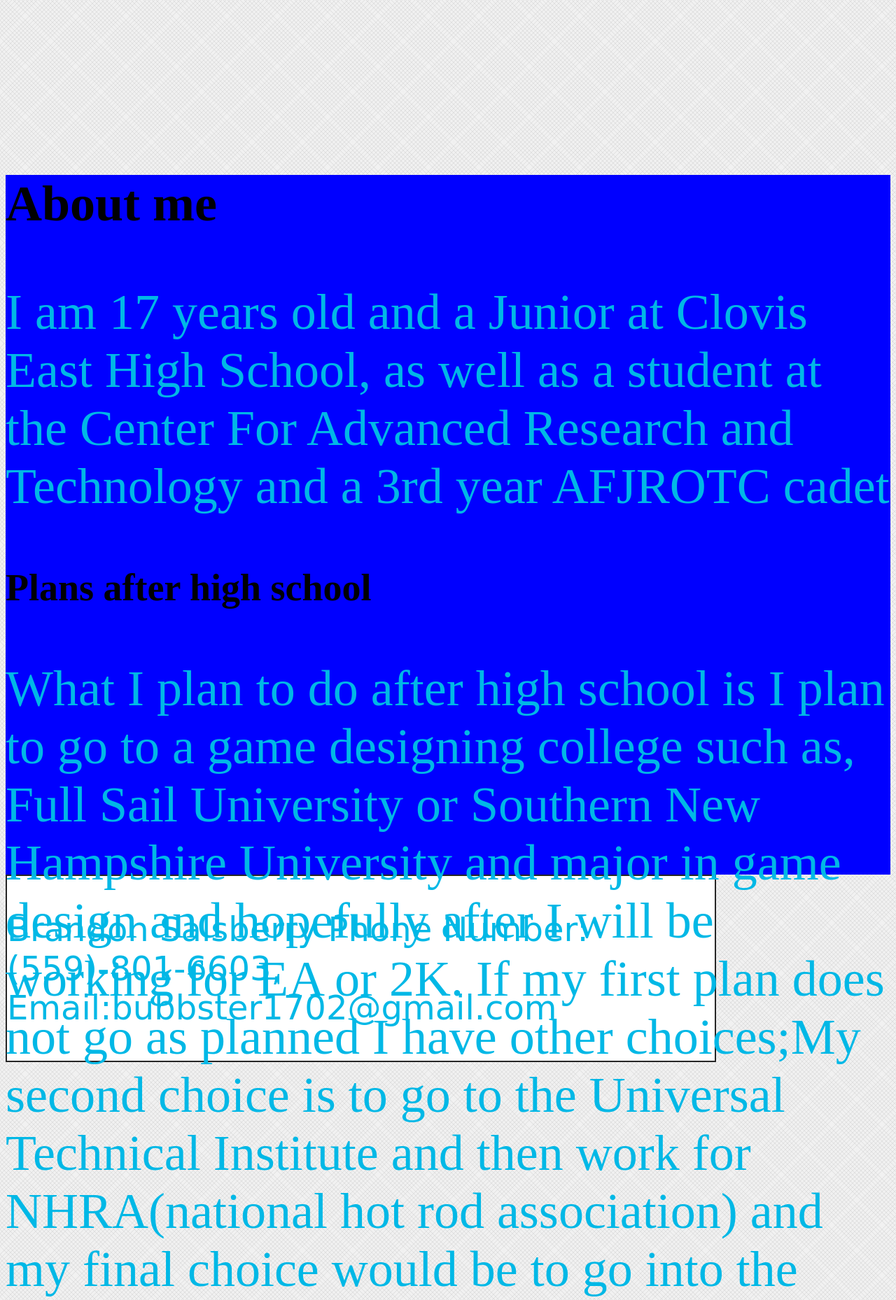
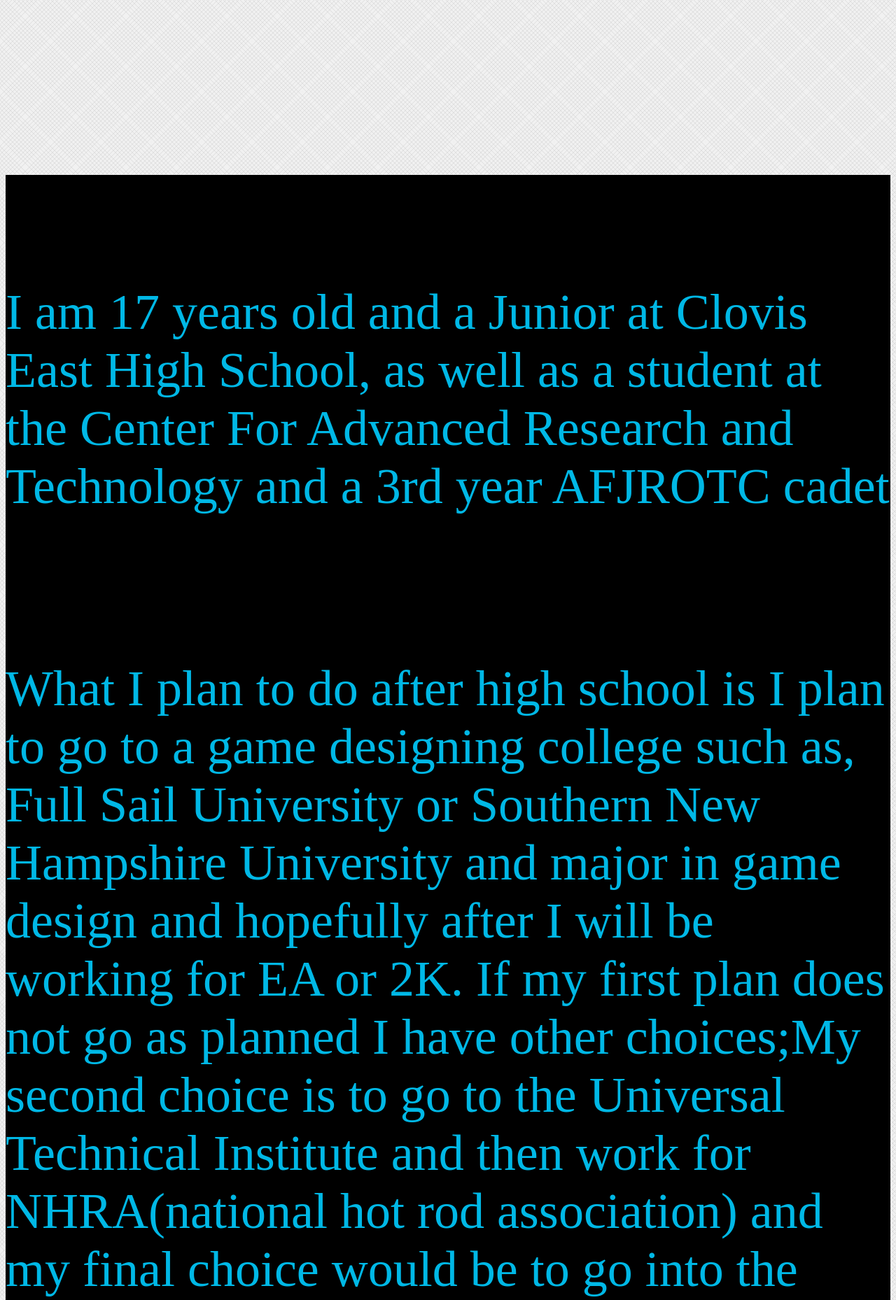
Before and after one commit to Ramsfan02/New-Personal-Website, a PHP site: page /About.php in a window 1280 px wide; the page is wider, and only the part inside the window is pictured. Shown: the part 373-2231 px from the top of that part at 70% size. Run offline with PHP 8.4, Linux system fonts and the light colour scheme.

Commit message:
last changes

```diff
--- a/About.php
+++ b/About.php
@@ -19,7 +19,7 @@
 
 <div class="parallax"></div>
 
-<div style="height:1000px;background-color:blue;font-size:36px">
+<div style="background-color:black;font-size:36px">
    <h1>About me</h1>
     <p>I am 17 years old and a Junior at Clovis East High School, as well as a student at the Center For Advanced Research and Technology and a 3rd year AFJROTC cadet </p>
 
@@ -28,7 +28,6 @@
 
     <h3>Achievements</h3>
     <p>When I was a freshman in the jrotc I was awarded the Sons Of Confederate Veterans award for showing honor, courage, and commtiment to my JROTC unit.
-
     I also got another achievement in my JROTC, this year I was awarded the Veterans Of Foreign Wars Award for outstanding achievements and exceptional leadership ability </p>
 
     <img src="images/20190308_070454.jpg">
@@ -37,9 +36,15 @@
 
 </div>
 
-<div class="footer">
-    <?php include 'Footer.php' ?>
-</div>
+<?php include 'footer.php' ?>
+
+
+
+
+
+
+
+
 
 </body>
 </html>
--- a/Background.css
+++ b/Background.css
@@ -134,12 +134,12 @@ p{
 }
 
 .footer {
-    background-color: #ffffff;
-    border: .1em solid #262626;
+    background-color: #000000;
+    border: .1em solid #33cc33;
     color: #003399;
     display: flex;
     flex-direction: row;
-    font-family: cursive;
-    font-size: 1.5em;
+    font-family: sans-serif;
+    font-size: 1em;
     width: 80%;
 }
--- a/Footer.php
+++ b/Footer.php
@@ -1,2 +1,3 @@
-<?php
-echo "<p> Brandon Salsberry Phone Number:(559)-801-6603, Email:bubbster1702@gmail.com </p>";?>
+<div class="footer">
+<p>Brandon Salsberry Phone Number:(559)-801-6603, Email:bubbster1702@gmail.com </p>
+</div>
--- a/function.js
+++ b/function.js
@@ -26,10 +26,11 @@ function showSlides() {
   }
   slideIndex++;
   if (slideIndex > slides.length) {slideIndex = 1}
-  for (i = 0; i < dots.length; i++) {
+  /*for (i = 0; i < dots.length; i++) {
     dots[i].className = dots[i].className.replace(" active", "");
-  }
+  }*/
   slides[slideIndex-1].style.display = "block";
   dots[slideIndex-1].className += " active";
   setTimeout(showSlides, 2000);
 }
+console.log("ehfiohoeiehioheih")
```
Also changed, not shown: Portfolio.php (+5 -5 lines).
